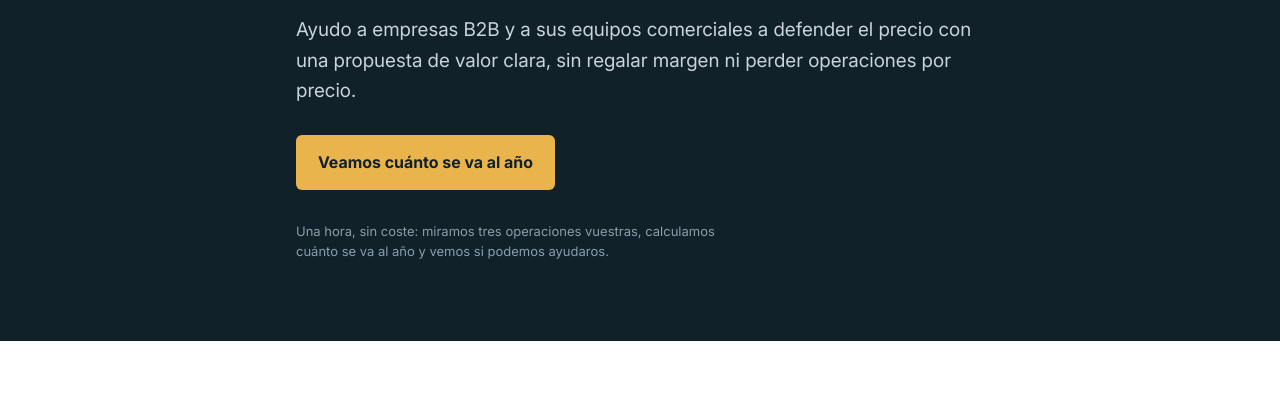
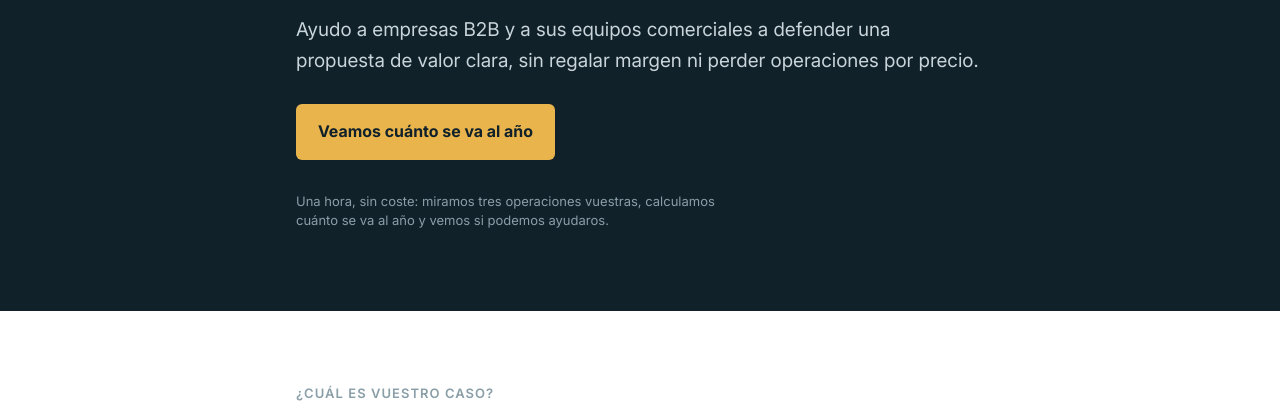
Before and after one commit to juanitoabarcaf-lang/web, a plain HTML site: page index.html in a window 1280 px wide. Shown: the part 357-767 px from the top of the page. Drawn offline with Linux system fonts and the light colour scheme.

Commit message:
Actualizar index.html

```diff
--- a/index.html
+++ b/index.html
@@ -236,7 +236,7 @@ s.setAttribute("data-website-id","1c7607e6-4799-4255-bdee-e5a77d4e1a08");documen
   <div class="wrap stack">
     <div class="bar" aria-hidden="true"></div>
     <h1>Lo vuestro es mejor. <mark>Y aun así acabáis cediendo en precio o perdiendo la venta.</mark></h1>
-    <p class="lead"><span style="display:block">Ayudo a empresas B2B y a sus equipos comerciales a defender el precio con una propuesta de valor clara, sin regalar margen ni perder operaciones por precio.</span></p>
+    <p class="lead"><span style="display:block">Ayudo a empresas B2B y a sus equipos comerciales a defender una propuesta de valor clara, sin regalar margen ni perder operaciones por precio.</span></p>
     <div class="ctas">
       <a class="btn primary" href="#hablamos">Veamos cuánto se va al año</a>
     </div>
```
